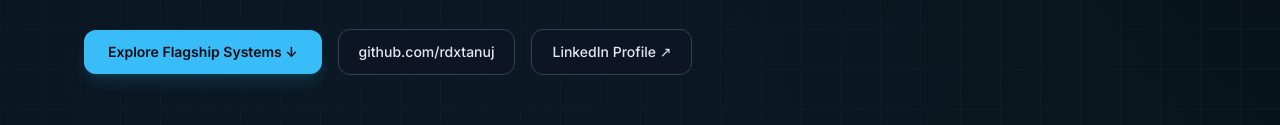
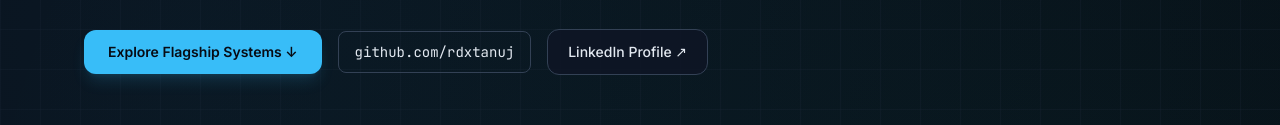
Before and after one commit to rdxtanuj/rdxtanuj.github.io, a plain HTML site: page index.html in a window 1280 px wide. Shown: the part 476-601 px from the top of the page. Drawn offline with nearby package versions, Linux system fonts and the light colour scheme.

Commit message:
Refactor GitHub link styles in index.html
Updated GitHub link styling and class attributes.

```diff
--- a/index.html
+++ b/index.html
@@ -136,9 +136,8 @@
            class="px-6 py-3 rounded-xl bg-cyanglow text-obsidian font-semibold text-sm hover:bg-sky-300 transition shadow-lg shadow-cyanglow/15">
           Explore Flagship Systems ↓
         </a>
-        <a href="https://github.com/rdxtanuj" target="_blank" rel="noopener"
-           class="px-5 py-3 rounded-xl border border-slate-700 bg-slatecard/80 text-slate-200 font-medium text-sm hover:border-slate-500 transition">
-          github.com/rdxtanuj
+        <a href="https://github.com/rdxtanuj" target="_blank" rel="noopener" class="px-4 py-2.5 rounded-lg border border-slate-700 hover:border-cyanglow hover:text-cyanglow hover:bg-cyanglow/10 text-sm font-mono text-slate-200 transition">
+        github.com/rdxtanuj
         </a>
         <a href="https://www.linkedin.com/in/tanuj-kumar-90876127a/" target="_blank" rel="noopener"
            class="px-5 py-3 rounded-xl border border-slate-700 bg-slatecard/80 text-slate-200 font-medium text-sm hover:border-cyanglow hover:text-cyanglow transition">
```
